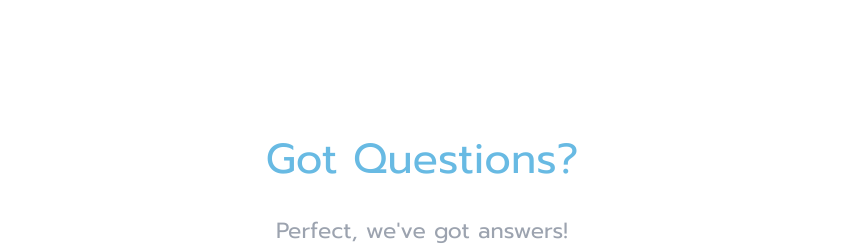
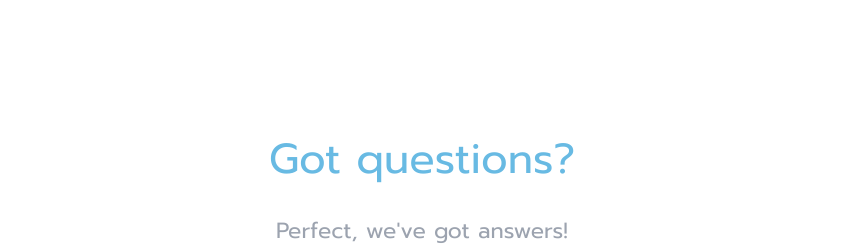
Before and after one commit to maaz-ahmed-2001/we-fresh-nextjs, a Next.js app: page / in a window 1280 px wide. Shown: the part 3300-3545 px from the top of the page, without its empty margins (218-1061 px from the left). Built offline with nearby package versions, Linux system fonts and the light colour scheme.

Commit message:
Fix: lower the alphabet q in got Questions? heading in query section

```diff
--- a/src/containers/QuerySection/index.tsx
+++ b/src/containers/QuerySection/index.tsx
@@ -74,7 +74,7 @@ const index = () => {
   return (
     <SectionWrapper className="px-0">
       <FlexColumn className="gap-5 py-2">
-        <SubHeading text="Got Questions?" />
+        <SubHeading text="Got questions?" />
         <p className="max-w-[294px] sec-desc w-full md:text-f-22 text-center">
           Perfect, we've got answers!
         </p>
```
